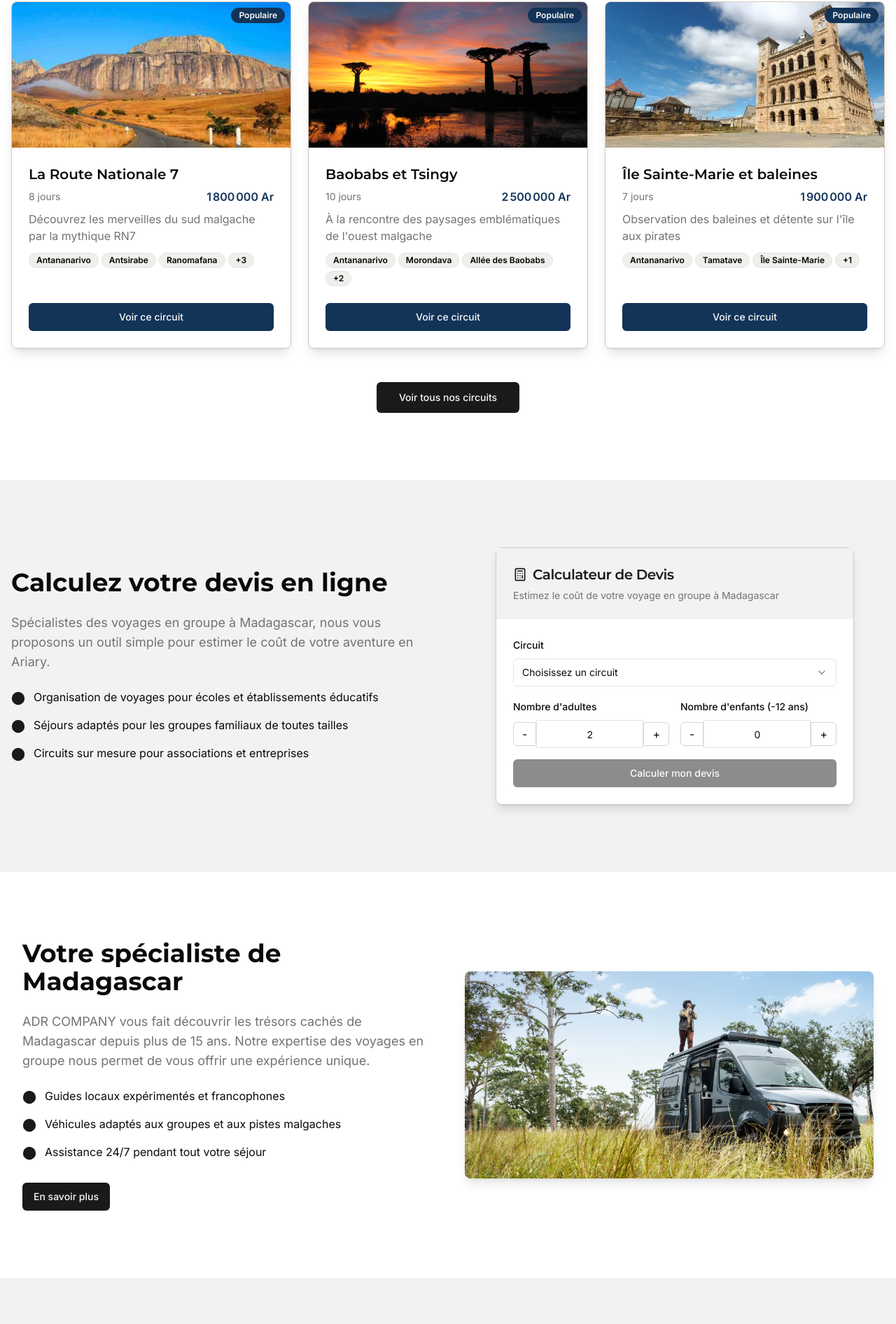
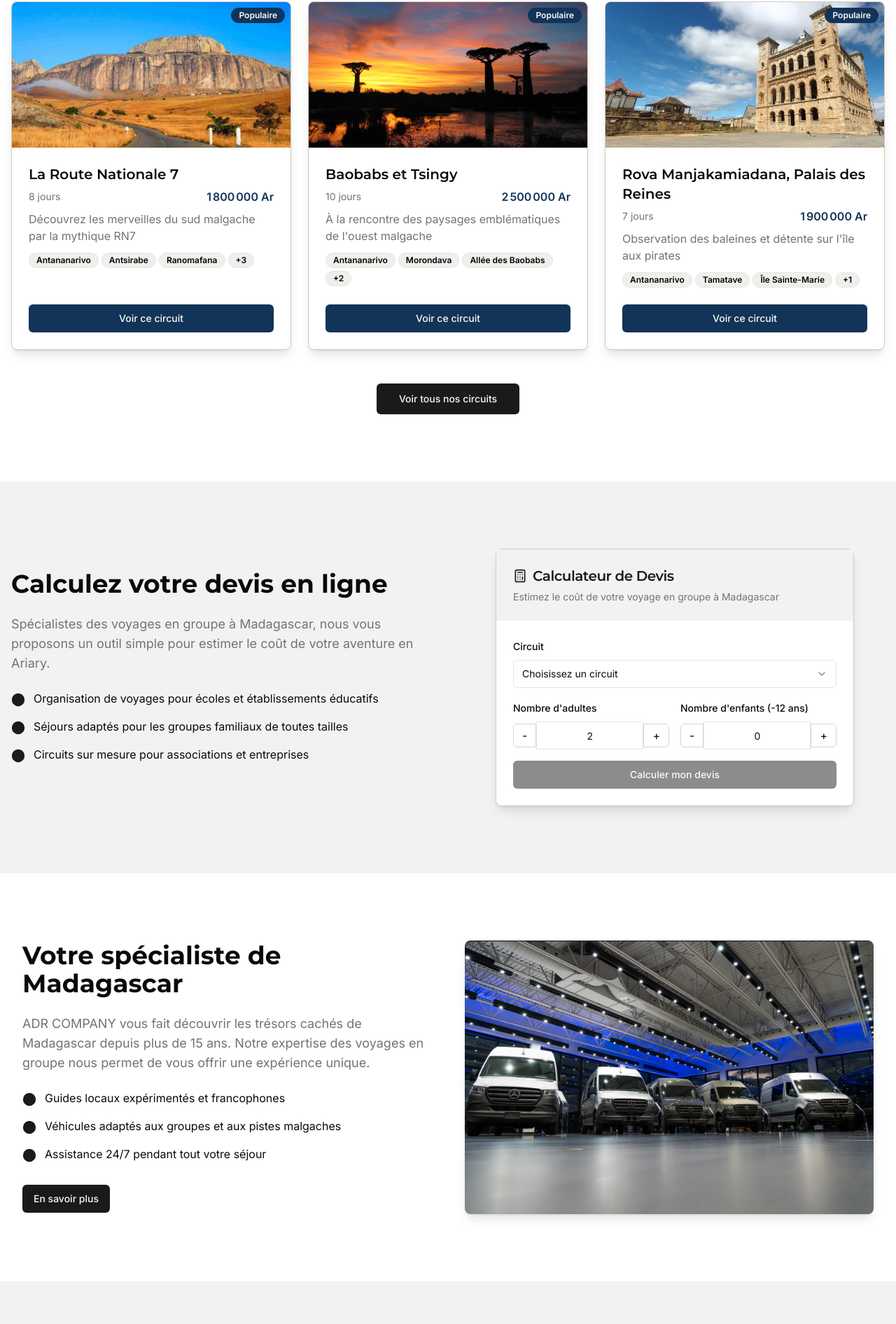
Before and after one commit to chafidy/adr-company-website, a React (Vite) app: page / in a window 1280 px wide. Shown: the part 959-2851 px from the top of the page at 70% size. Built offline with nearby package versions, Linux system fonts and the light colour scheme.

Commit message:
Refactor: Update circuit card and about section
- Change the title of the "Île Sainte-Marie et baleines" circuit card to "Rova Manjakamiadana Palais des Reines".
- Update the image in the "Votre spécialiste de Madagascar" section.

```diff
--- a/src/components/home/AboutSection.tsx
+++ b/src/components/home/AboutSection.tsx
@@ -37,8 +37,8 @@ const AboutSection = () => {
           </div>
           <div className="order-1 md:order-2">
             <img
-              src="/lovable-uploads/744b565e-6758-458c-98d5-88ccd0ed7046.png"
-              alt="Sprinter à Madagascar avec explorateur"
+              src="/lovable-uploads/06f5544e-1eb8-413c-83f9-5622b0db093a.png"
+              alt="Flotte de véhicules de transport à Madagascar"
               className="w-full h-auto rounded-lg shadow-lg"
             />
           </div>
--- a/src/data/circuits.ts
+++ b/src/data/circuits.ts
@@ -52,7 +52,7 @@ export const circuits: Circuit[] = [
   },
   {
     id: "circuit-005",
-    title: "Île Sainte-Marie et baleines",
+    title: "Rova Manjakamiadana, Palais des Reines",
     description: "Observation des baleines et détente sur l'île aux pirates",
     longDescription: "Ce séjour sur l'île Sainte-Marie (Nosy Boraha) vous plonge dans l'histoire fascinante des pirates qui y établirent leur repaire au 17ème siècle, tout en vous offrant un spectacle naturel extraordinaire. De juillet à septembre, assistez à la migration des baleines à bosse qui viennent mettre bas dans les eaux chaudes du canal de Sainte-Marie. Profitez également des magnifiques plages de sable blanc et des fonds marins exceptionnels pour la plongée. Un circuit parfait pour les familles et les groupes recherchant un équilibre entre découverte et farniente.",
     image: "/lovable-uploads/f6a4353a-95bf-46d4-8335-0d8e3d675257.png",
```
Also changed, not shown: public/lovable-uploads/06f5544e-1eb8-413c-83f9-5622b0db093a.png (added).
